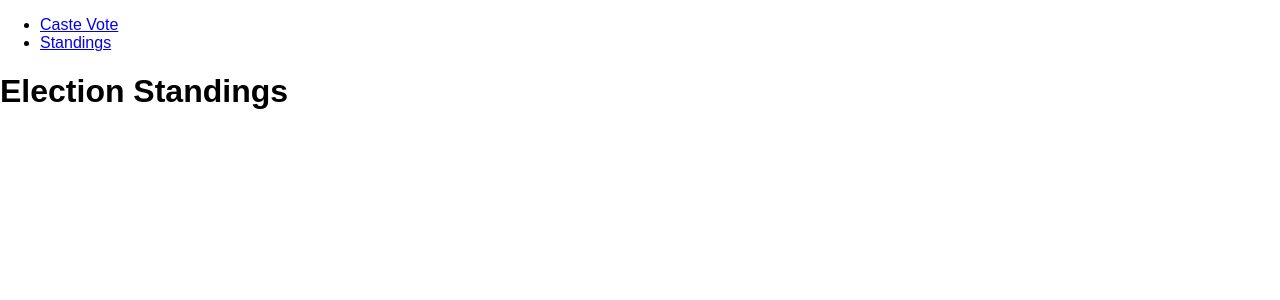
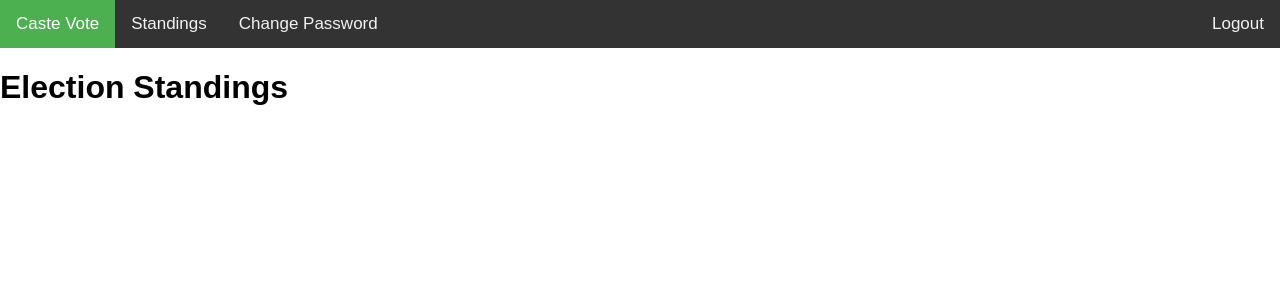
Before and after one commit to wskoly/Django_Online_Voting, a Django app: page /standings/ in a window 1280 px wide. Shown: the top 300 px of the page. Run offline with Django 3.2, Linux system fonts and the light colour scheme; the visitor is signed in with stand-in values (Sample User, id 1).

Commit message:
change base.html

```diff
--- a/templates/muni_election/base.html
+++ b/templates/muni_election/base.html
@@ -7,10 +7,12 @@
     <link rel="stylesheet" href="{% static 'muni_election/css/nav.css' %}">
 </head>
 <header>
-    <ul>
-        <li><a href="{% url 'vote' %}">Caste Vote</a></li>
-        <li><a href="{% url 'standings' %}">Standings</a></li>
-    </ul>
+    <div class="topnav">
+        <a class="active" href="{% url 'vote' %}">Caste Vote</a>
+        <a href="{% url 'standings' %}">Standings</a>
+        <a href="{% url 'change_password' %}">Change Password</a>
+        <a style="float:right;" href="{% url 'logout' %}">Logout</a>
+    </div>
 </header>
 
 <body>
```
